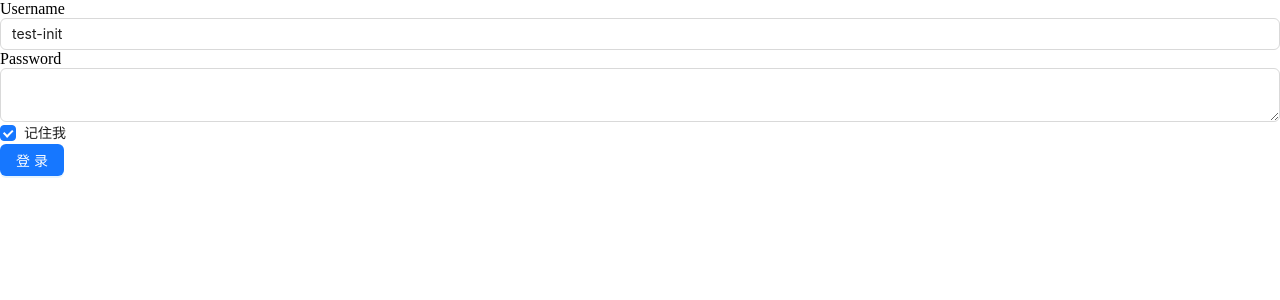
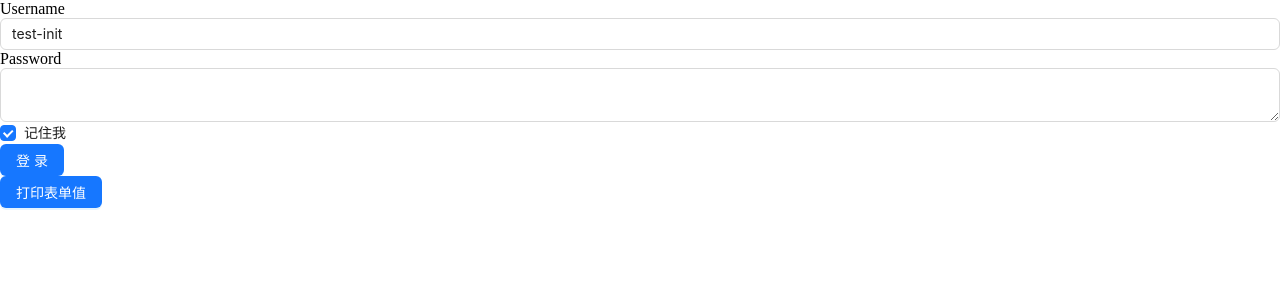
Before and after one commit to XieZongChen/practice-react, a React (Vite) app: page / in a window 1280 px wide. Shown: the top 300 px of the page. Built offline with nearby package versions, Linux system fonts and the light colour scheme.

Commit message:
feat(Form): 给用户提供操作 store 的方法

```diff
--- a/src/App.tsx
+++ b/src/App.tsx
@@ -1,8 +1,11 @@
 import React, { useRef } from 'react';
 import { Button, Checkbox, Input } from 'antd';
 import Form from './components/Form';
+import { FormRefApi } from './components/Form/Form';
 
 function App() {
+  const form = useRef<FormRefApi>(null);
+
   const onFinish = (values: any) => {
     console.log('Success:', values);
   };
@@ -12,7 +15,9 @@ function App() {
   };
 
   return (
+    <>
       <Form
+        ref={form}
         initialValues={{ remember: true, username: 'test-init' }}
         onFinish={onFinish}
         onFinishFailed={onFinishFailed}
@@ -48,6 +53,15 @@ function App() {
           </div>
         </Form.Item>
       </Form>
+      <Button
+        type='primary'
+        onClick={() => {
+          console.log(form.current?.getFieldsValue());
+        }}
+      >
+        打印表单值
+      </Button>
+    </>
   );
 }
 
--- a/src/components/Form/Form.tsx
+++ b/src/components/Form/Form.tsx
@@ -4,6 +4,8 @@ import React, {
   useRef,
   FormEvent,
   ReactNode,
+  forwardRef,
+  useImperativeHandle,
 } from 'react';
 import classNames from 'classnames';
 import FormContext from './FormContext';
@@ -17,7 +19,12 @@ export interface FormProps extends React.HTMLAttributes<HTMLFormElement> {
   children?: ReactNode;
 }
 
-const Form = (props: FormProps) => {
+export interface FormRefApi {
+  getFieldsValue: () => Record<string, any>;
+  setFieldsValue: (values: Record<string, any>) => void;
+}
+
+const Form = forwardRef<FormRefApi, FormProps>((props: FormProps, ref) => {
   const {
     className,
     style,
@@ -31,6 +38,27 @@ const Form = (props: FormProps) => {
   const [values, setValues] = useState<Record<string, any>>(
     initialValues || {}
   );
+
+  /**
+   * 使用 ref 仿照 antd 的 useForm hook 让用户可以操作 store
+   * 实现 useForm 需要让 store 与组件分离
+   * 用 ref 算是最小成本模拟核心功能
+   */
+  useImperativeHandle(
+    ref,
+    () => {
+      return {
+        getFieldsValue() {
+          return values;
+        },
+        setFieldsValue(fieldValues) {
+          setValues({ ...values, ...fieldValues });
+        },
+      };
+    },
+    []
+  );
+
   /**
    * ref 的值保存在 current 属性上，修改它不会触发重新渲染
    * errors、validator 这种就是不需要触发重新渲染的数据，所以用 useRef
@@ -84,6 +112,6 @@ const Form = (props: FormProps) => {
       </form>
     </FormContext.Provider>
   );
-};
+});
 
 export default Form;
```
Lines whose indentation alone changed are shown as unchanged.
